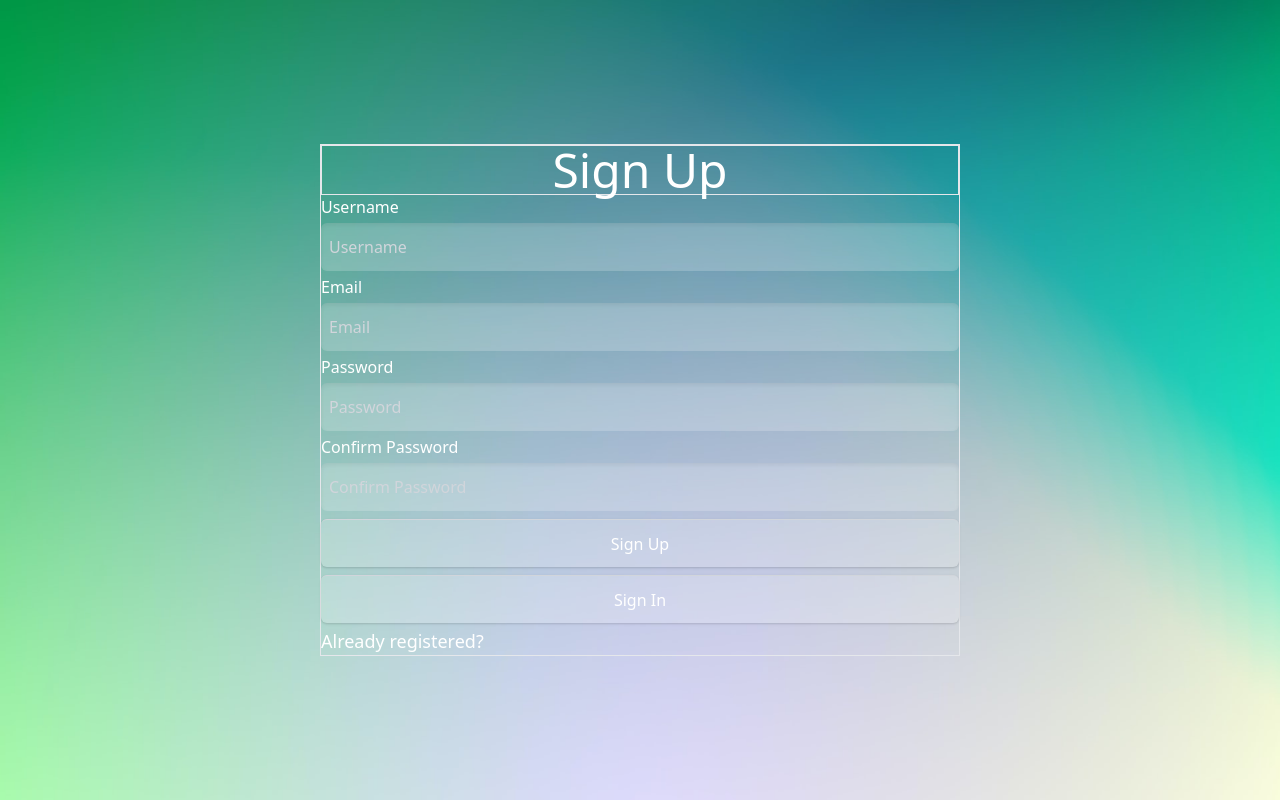
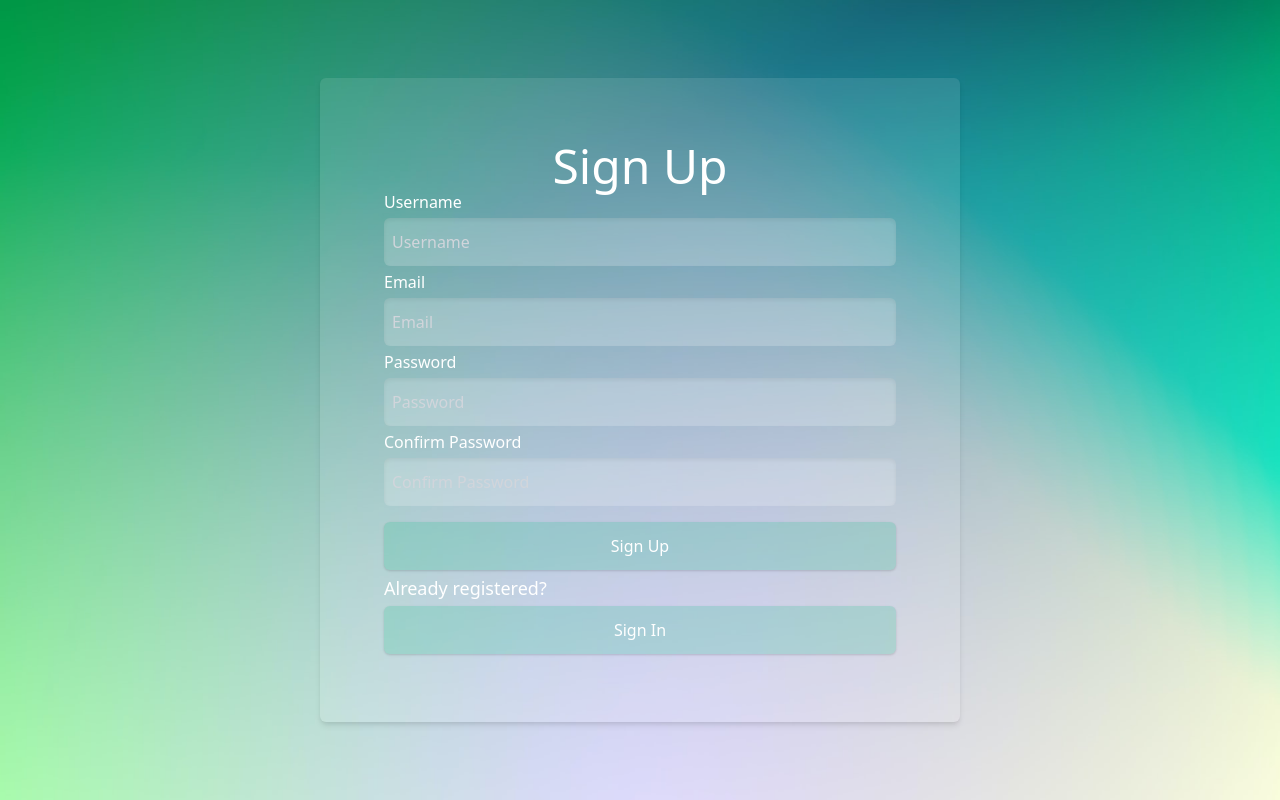
Before and after one commit to ayumitanaka13/tailwind-button, a React (Create React App) app: page /signup in a window 1280 px wide. Built offline with nearby package versions, Linux system fonts and the light colour scheme; no server answers.

Commit message:
fixed signin error

```diff
--- a/src/Router.jsx
+++ b/src/Router.jsx
@@ -11,10 +11,10 @@ const Router = () => {
       <Route exact path="/signup" component={Signup} />
       <Route exact path="/signin" component={Signin} />
       <Route exact path="/signin/reset" component={Reset} />
-      <Route exact path="/create" component={Create} />
-      {/* <Auth>
-        <Route exact path="/user" component={User} />
-      </Auth> */}
+      {/* <Route exact path="/create" component={Create} /> */}
+      <Auth>
+        <Route exact path="/create" component={Create} />
+      </Auth>
     </Switch>
   );
 };
--- a/src/index.css
+++ b/src/index.css
@@ -48,10 +48,10 @@
   }
   /* UI component */
   .TextInput {
-    @apply h-12 w-full bg-white bg-opacity-20 hover:bg-opacity-30 text-gray-500 placeholder-gray-300 rounded-md shadow-inner outline-none my-1 px-2;
+    @apply h-10 sm:h-12 w-full bg-white bg-opacity-20 hover:bg-opacity-30 text-white placeholder-gray-300 rounded-md shadow-inner outline-none my-1 px-2;
   }
   .Button {
-    @apply h-12 w-full bg-white bg-opacity-20 hover:bg-opacity-30 border-t border-gray-300 rounded-md shadow outline-none my-1;
+    @apply h-10 sm:h-12 w-full bg-green-500 bg-opacity-20 hover:bg-opacity-30 rounded-md shadow outline-none my-1;
   }
   .Box {
     @apply h-60 sm:h-36 2xl:h-24 w-full flex items-center justify-center bg-white bg-opacity-20 hover:bg-opacity-30 rounded-md shadow-sm my-2;
@@ -62,6 +62,10 @@
   .CodeBox {
     @apply h-60 sm:h-36 w-full flex items-center justify-center bg-green-500 bg-opacity-20 hover:bg-opacity-30 rounded-md shadow-inner cursor-pointer my-2;
   }
+  /* Class Component */
+  .PageContainer {
+    @apply w-5/6 lg:w-1/2 bg-white bg-opacity-10 rounded-md shadow-md p-8 sm:p-16;
+  }
   .BoxContainer {
     @apply flex flex-wrap justify-center px-4 sm:px-8;
   }
--- a/src/reducks/users/operations.js
+++ b/src/reducks/users/operations.js
@@ -51,7 +51,7 @@ export const signIn = (email, password) => {
                 role: data.role,
               })
             );
-            dispatch(push("/"));
+            dispatch(push("/create"));
           });
       }
     });
@@ -92,10 +92,12 @@ export const signUp = (username, email, password, confirmPassword) => {
             .doc(uid)
             .set(userInitialData)
             .then(() => {
-              dispatch(push("/"));
+              dispatch(push("/signin"));
             });
-          dispatch(push("/signin"));
         }
+      })
+      .catch((err) => {
+        console.log(err);
       });
   };
 };
--- a/src/templates/Create.jsx
+++ b/src/templates/Create.jsx
@@ -40,9 +40,13 @@ const Create = () => {
 
   const getCode = (e) => {
     let copiedCode = e.target.innerText;
-    navigator.clipboard.writeText(copiedCode);
+    navigator.clipboard
+      .writeText(copiedCode)
+      .then((result) => console.log(result));
     alert("Copied!");
+
     console.log(copiedCode);
+    console.log(navigator.clipboard.writeText(copiedCode));
   };
 
   return (
@@ -117,7 +121,7 @@ const Create = () => {
             ))}
           </div>
         </Box>
-        <Box></Box>
+        {/* <Box></Box> */}
         <CodeBox>
           <code onClick={getCode} className="BoxContainer">
             export const Button = () ={"> {"}
--- a/src/templates/Reset.jsx
+++ b/src/templates/Reset.jsx
@@ -18,9 +18,9 @@ const Reset = () => {
   );
 
   return (
-    <div className="Page flex-wrap">
-      <div className="w-5/6 lg:w-1/2 bg-white bg-opacity-10 p-16 rounded-md shadow-md">
-        <h2 className="text-center border">Reset Password</h2>
+    <div className="Page">
+      <div className="w-5/6 lg:w-1/2 bg-white bg-opacity-10 p-8 sm:p-16 rounded-md shadow-md">
+        <h2 className="text-center">Reset Password</h2>
         <form action="" className="w-full">
           <TextInput
             type="email"
--- a/src/templates/Signin.jsx
+++ b/src/templates/Signin.jsx
@@ -25,9 +25,9 @@ const Signin = () => {
   );
 
   return (
-    <div className="Page flex-wrap">
-      <div className="w-5/6 lg:w-1/2 bg-white bg-opacity-10 p-8 sm:p-16 rounded-lg shadow-md">
-        <h2 className="text-center">Sign In</h2>
+    <div className="Page">
+      <div className="PageContainer">
+        <h2>Sign In</h2>
         <form action="" className="w-full">
           <TextInput
             type="email"
@@ -35,7 +35,7 @@ const Signin = () => {
             value={email}
             required={true}
             onChange={inputEmail}
-            // placeholder="Email"
+            placeholder="Email"
           />
           <TextInput
             type="password"
@@ -43,13 +43,16 @@ const Signin = () => {
             value={password}
             required={true}
             onChange={inputPassword}
-            // placeholder="Password"
+            placeholder="Password"
           />
           <Button
             type="submit"
             value="Sign In"
             button="Sign In"
-            onClick={() => dispatch(signIn(email, password))}
+            onClick={(e) => {
+              e.preventDefault();
+              dispatch(signIn(email, password));
+            }}
           />
         </form>
         <p>New user?</p>
--- a/src/templates/Signup.jsx
+++ b/src/templates/Signup.jsx
@@ -39,9 +39,9 @@ const Signup = () => {
   );
 
   return (
-    <div className="Page flex-wrap">
-      <div className="w-5/6 lg:w-1/2 border">
-        <h2 className="text-center border">Sign Up</h2>
+    <div className="Page">
+      <div className="PageContainer">
+        <h2>Sign Up</h2>
         <form action="" className="w-full">
           <TextInput
             type="text"
@@ -75,22 +75,24 @@ const Signup = () => {
             onChange={inputConfirmPassword}
             placeholder="Confirm Password"
           />
+          <div className="my-2"></div>
           <Button
             type="submit"
             value="Sign Up"
             button="Sign Up"
-            onClick={() =>
-              dispatch(signUp(username, email, password, confirmPassword))
-            }
+            onClick={(e) => {
+              e.preventDefault();
+              dispatch(signUp(username, email, password, confirmPassword));
+            }}
           />
         </form>
+        <p>Already registered?</p>
         <Button
           type="button"
           value="Sign In"
           button="Sign In"
           onClick={() => dispatch(push("/signin"))}
         />
-        <p>Already registered?</p>
       </div>
     </div>
   );
```
